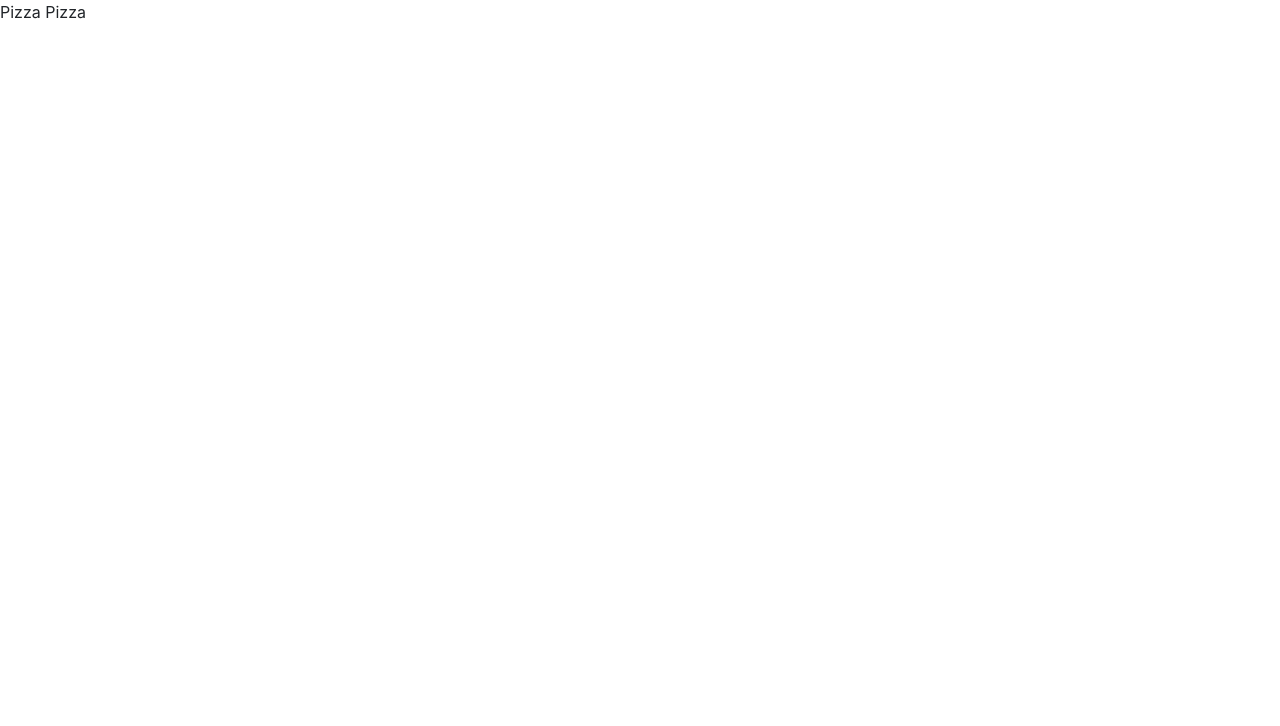
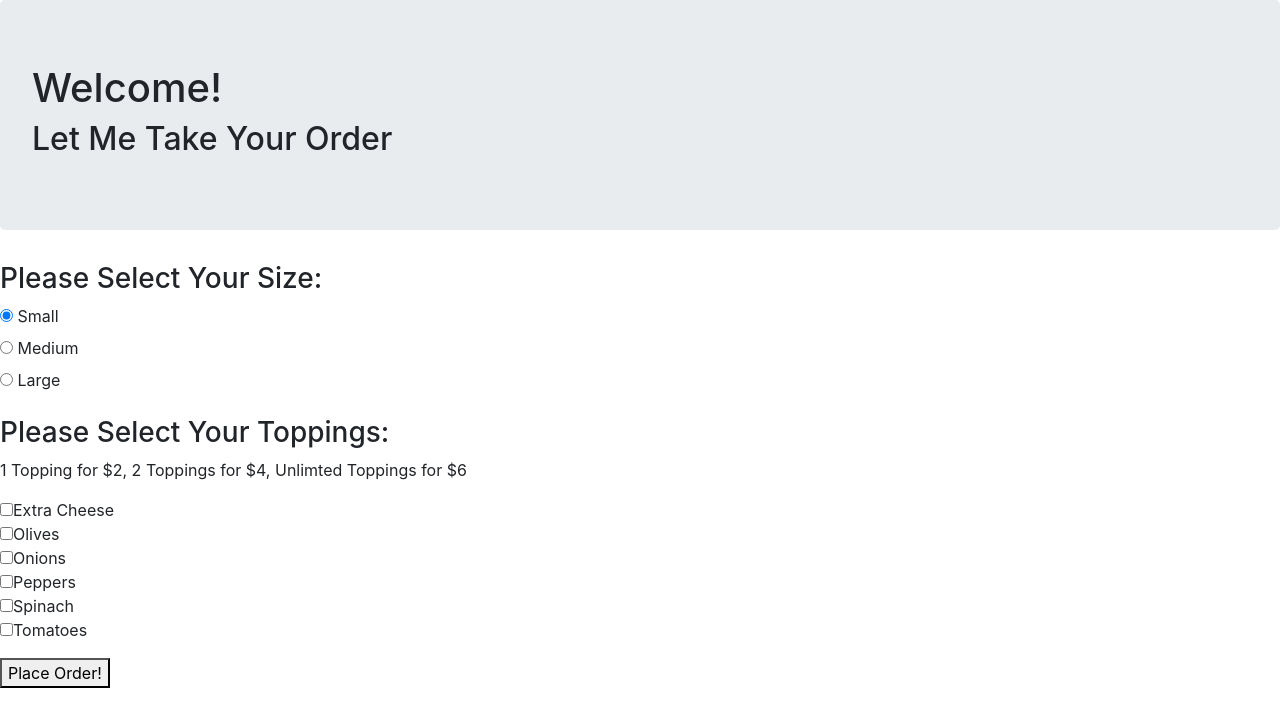
Before and after one commit to waredaniel/Pizza-Parlor, a plain HTML site: page index.html in a window 1280 px wide. Drawn offline with Linux system fonts and the light colour scheme.

Commit message:
Create basic html form for order.

```diff
--- a/index.html
+++ b/index.html
@@ -8,8 +8,62 @@
   <title>Pizza Parlor</title>
 
 <body>
+   <div>
+    <div class="jumbotron">
+      <h1>Welcome!</h1>
+      <h2>Let Me Take Your Order</h2>
+    </div>
+    <div>
+      <form id="customerorder">
+          <div class="form-group">
+            <h3>Please Select Your Size:</h3>
+            <div class="radio">
+              <label>
+                <input type="radio" name="size" value="Small" checked>
+                Small
+              </label>
+            </div>
+            <div class="radio">
+              <label>
+                <input type="radio" name="size" value="Medium">
+                Medium
+              </label>
+            </div>
+            <div class="radio">
+              <label>
+                <input type="radio" name="size" value="Large">
+                Large
+              </label>
+            </div>
+          </div>
+          <div class = "form-group">
+            <h3>Please Select Your Toppings:</h3>
+            <p> 1 Topping for $2, 2 Toppings for $4, Unlimted Toppings for $6</p>
+            <input type="checkbox" name="toppings" value="cheese">Extra Cheese<br>
+            <input type="checkbox" name="toppings" value="olives">Olives<br>
+            <input type="checkbox" name="toppings" value="onions">Onions<br>
+            <input type="checkbox" name="toppings" value="peppers">Peppers<br>
+            <input type="checkbox" name="toppings" value="spinach">Spinach<br>
+            <input type="checkbox" name="toppings" value="tomatoes">Tomatoes<br>
+          </div>
+          <button type="submit">Place Order!</button>
+      </form>
+      <div class="orderplaced">
+        <span id="ordertotal">
+          <p></p>
+        </span>
+      </div>
+
+    </div>
 
 
-<p>Pizza Pizza</p>
+
+
+
+
+   </div>
+
+
+
 </body>
 </html>
```
